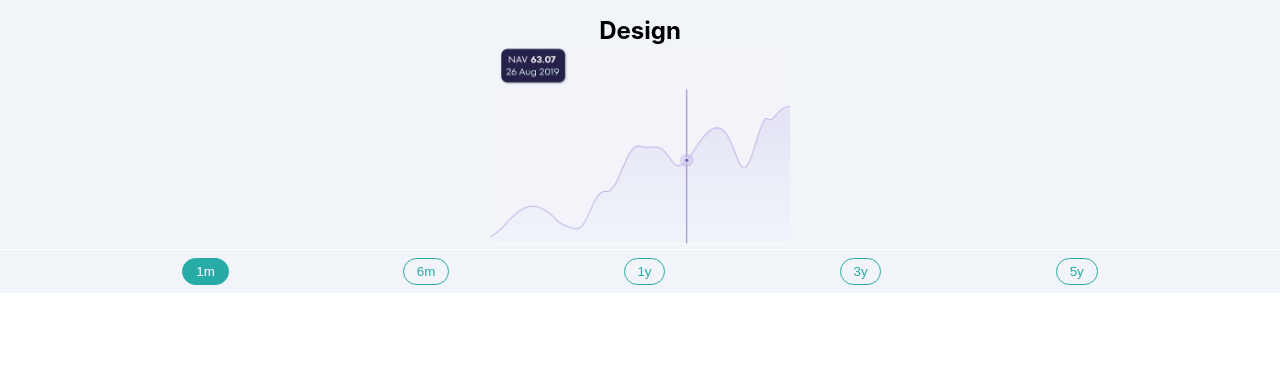
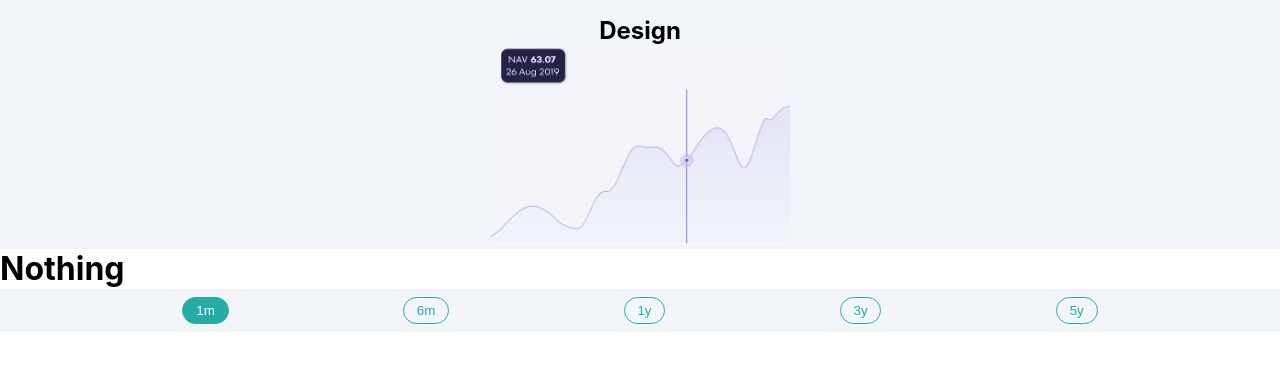
Before and after one commit to syed-minhaj-hussain/Graphs-POC, a React (Create React App) app: page / in a window 1280 px wide. Shown: the top 370 px of the page. Built offline with nearby package versions, Linux system fonts and the light colour scheme; what @visx/tooltip would draw is missing.

Commit message:
fix: added origin

```diff
--- a/src/App.tsx
+++ b/src/App.tsx
@@ -10,11 +10,16 @@ import { Route, Routes } from "react-router-dom";
 function App() {
   const [selected, setSelected] = useState("1m");
   const contextValue = useValue();
+  const [origin, setOrigin] = useState("Nothing");
 
   useEffect(() => {
-    window.addEventListener("load", (event) => {
-      console.log({ event });
+    window.addEventListener("message", (event) => {
+      console.log({ event }, event.origin);
+      setOrigin(event.origin);
     });
+    // document.addEventListener("load", (event) => {
+    //   console.log(event);
+    // });
   });
 
   return (
@@ -37,7 +42,7 @@ function App() {
             element={
               <div>
                 <h2>Design</h2>
-                <img src={FigmaImage} width={300} height={200} />
+                <img src={FigmaImage} width={300} height={200} alt="img" />
               </div>
             }
           />
@@ -50,6 +55,7 @@ function App() {
           />
         </Routes>
       </div>
+      <h1>{origin}</h1>
       <div
         style={{
           display: "flex",
```
